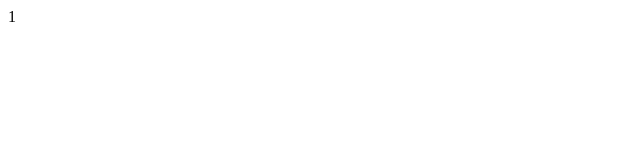
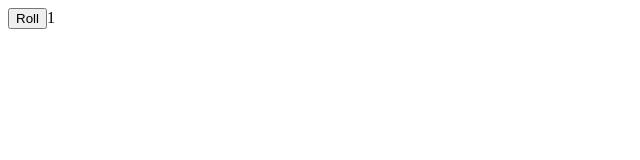
Before and after one commit to joaonunomota/roll-5, a Vue app: page / in a window 1280 px wide. Shown: the top 160 px of the page, without its empty margins (0-640 px from the left). Built offline with nearby package versions, Linux system fonts and the light colour scheme.

Commit message:
Add roll button and method

```diff
--- a/src/App.vue
+++ b/src/App.vue
@@ -1,6 +1,7 @@
 <template>
   <div id="app">
-    <v-dice :value="1" />
+    <button @click="roll">Roll</button>
+    <v-dice :value="dice" />
   </div>
 </template>
 <script>
@@ -9,6 +10,14 @@ export default {
   name: "App",
   components: {
     VDice
+  },
+  data: () => ({
+    dice: 1
+  }),
+  methods: {
+    roll: function() {
+      this.dice = Math.floor(Math.random() * 6) + 1;
+    }
   }
 };
 </script>
```
